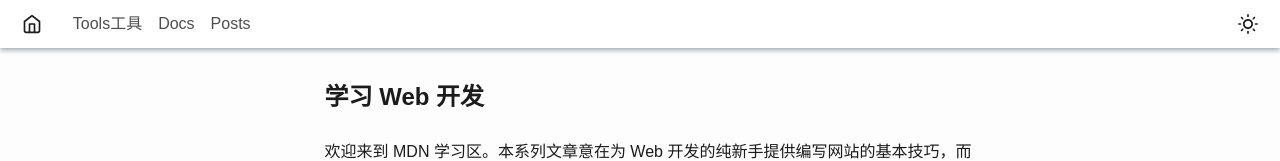
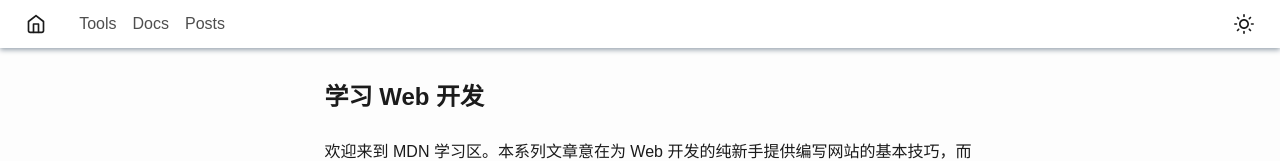
Before and after one commit to vhtmui/vhtmui.github.io, a SvelteKit app: page / in a window 1280 px wide. Shown: the top 161 px of the page. Built offline with nearby package versions, Linux system fonts and the light colour scheme.

Commit message:
build success

```diff
--- a/src/lib/Icon.svelte
+++ b/src/lib/Icon.svelte
@@ -1,7 +1,7 @@
 <script>
 	// @ts-nocheck
 
-	import { paths, viewBoxs } from '$lib/icon';
+	import { paths, viewBoxs } from './icon';
 
 	export let option = 'sun';
 
--- a/src/lib/Links.svelte
+++ /dev/null
@@ -1,16 +0,0 @@
-<script>
-
-</script>
-
-<li>
-    this is a link
-</li>
-
-<style>
-    li {
-        text-decoration: none;
-        box-sizing: border-box;
-        list-style: none;
-        display: inline-block;
-    }
-</style>
--- a/src/lib/Sidebar.svelte
+++ b/src/lib/Sidebar.svelte
@@ -1,11 +1,13 @@
 <script>
+	import { get_child_array } from '../routes/nav';
+
+	export let tree;
+
+    tree
 
 </script>
 
-<ul>
-
-</ul>
+<ul></ul>
 
 <style>
-
 </style>
--- a/src/routes/+layout.js
+++ b/src/routes/+layout.js
@@ -1,12 +1,7 @@
-import { posts } from "./nav";
+
 export const prerender = true;
 
 
 export function load() {
-    return{
-        summaries:posts.map((post) => ({
-            link: post.link,
-            title: post.title
-        }))
-    }
+
 }
--- a/src/routes/+layout.svelte
+++ b/src/routes/+layout.svelte
@@ -3,13 +3,12 @@
 
 	import Icon from '$lib/Icon.svelte';
 	import Sidebar from '$lib/Sidebar.svelte';
-	import Links from '$lib/Links.svelte';
 	import { onMount, tick } from 'svelte';
-
-	export let data;
+	import { root, get_child_array } from './nav';
 
 	let theme;
 	let theme_icon;
+	let tree;
 
 	/**
 	 * Set the theme by set the attribute of <html> element
@@ -30,35 +29,36 @@
 		}
 	}
 
+	$: links = get_child_array(root);
+
 	onMount(() => {
 		theme = document.documentElement.getAttribute('data-theme');
-		theme === 'Dark' ? theme_icon = 'moon' : theme_icon = 'sun';
+		theme === 'Dark' ? (theme_icon = 'moon') : (theme_icon = 'sun');
 	});
-
 </script>
 
 <div class="top container">
 	<button class="svg home">
 		<a href="/">
-			<Icon option={'home'}></Icon>
+			<Icon option={'home'} />
 		</a>
 	</button>
 	<header class="top">
 		<nav class="top">
 			<ul>
-				{#each data.summaries as { link, title }}
-					<li><a href="/{link}">{title}</a></li>
+				{#each links as link}
+					<li><a href="/{link.$link}">{link.$title}</a></li>
 				{/each}
 			</ul>
 		</nav>
 		<button class="svg theme" on:click={toggle_main_theme}>
-			<Icon option={theme_icon}></Icon>
+			<Icon option={theme_icon} />
 		</button>
 	</header>
 </div>
 <main>
 	<div class="sidebar right">
-		<Sidebar />
+		<Sidebar {tree} />
 	</div>
 	<div class="content">
 		<slot></slot>
@@ -176,7 +176,7 @@
 		& button.svg {
 			box-sizing: border-box;
 			margin: 0;
-			padding: 0.6rem 0.4rem 0.6rem 0.4rem;
+			padding: 0.4rem 0.6rem 0.4rem 0.6rem;
 			border: none;
 			outline: none;
 			background-color: transparent;
--- a/src/routes/nav.js
+++ b/src/routes/nav.js
@@ -1,22 +1,32 @@
-export const posts = [
-	{
-		link: 'tools',
-		title: 'Tools工具',
-		child: [
-			{
-				link: 'dis-arp',
-				title: 'Dis-Arp',
+// @ts-nocheck
+export const root = {
+	tools: {
+		$link: 'tools',
+		$title: 'Tools',
+		operations: {
+			$link: 'operations',
+			$title: 'OPS',
+			dis_arp: {
+				$link: 'dis-arp',
+				$title: 'Dis-Arp'
 			}
-		]
+		}
 	},
+	docs: {
+		$link: 'docs',
+		$title: 'Docs',
+	},
+	posts: {
+		$link: 'posts',
+		$title: 'Posts',
+	},
+}
 
-	{
-		link: 'docs',
-		title: 'Docs',
-	},
-
-	{
-		link: 'posts',
-		title: 'Posts',
-	},
-];
+/**
+ * return child objects from a parent object.
+ * @param {root} obj
+ */
+export function get_child_array(obj) {
+	let keys = Object.keys(obj).filter((t) => t && !t.startsWith('$'));
+	return keys.map(key => obj[key]);
+}
--- a/svelte.config.js
+++ b/svelte.config.js
@@ -7,7 +7,7 @@ export default {
 			// these options are set automatically — see below
 			pages: 'build',
 			assets: 'build',
-			fallback: undefined,
+			fallback: false,
 			precompress: false,
 			strict: true
 		}),
```
